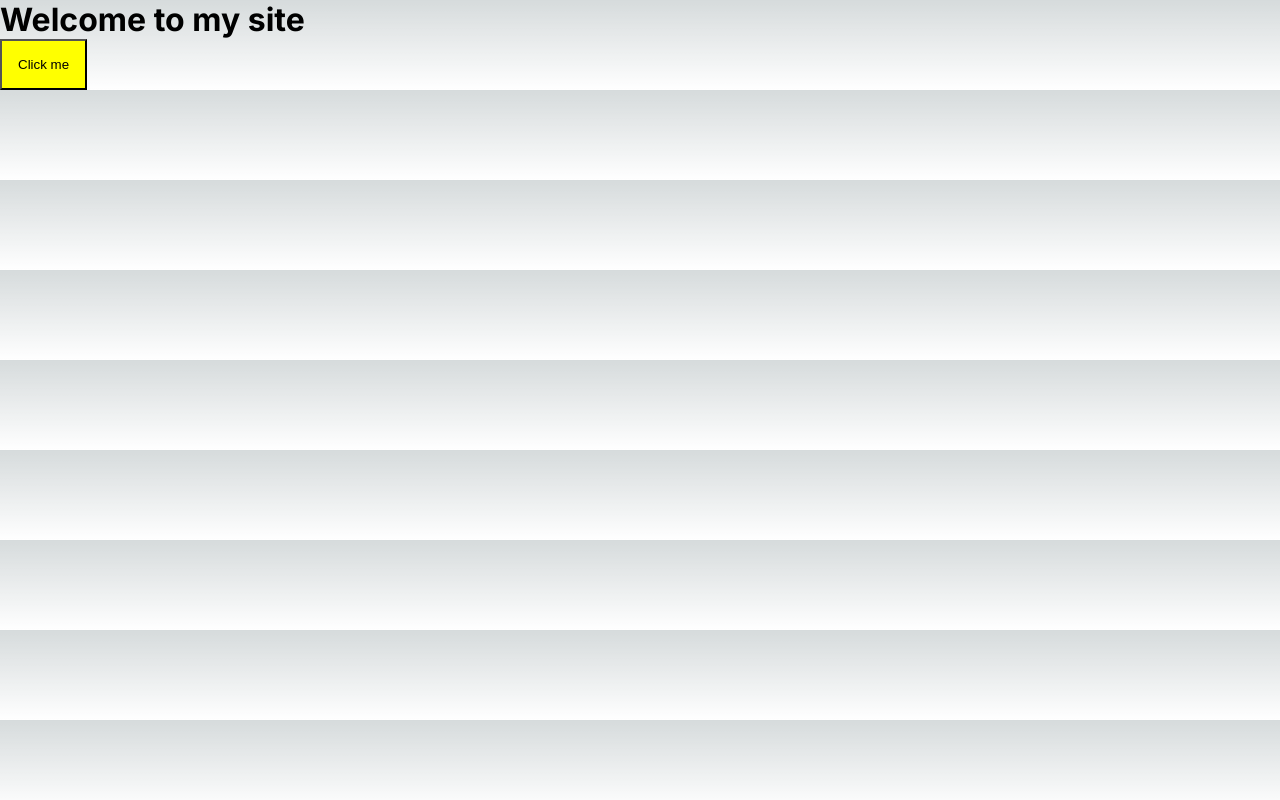
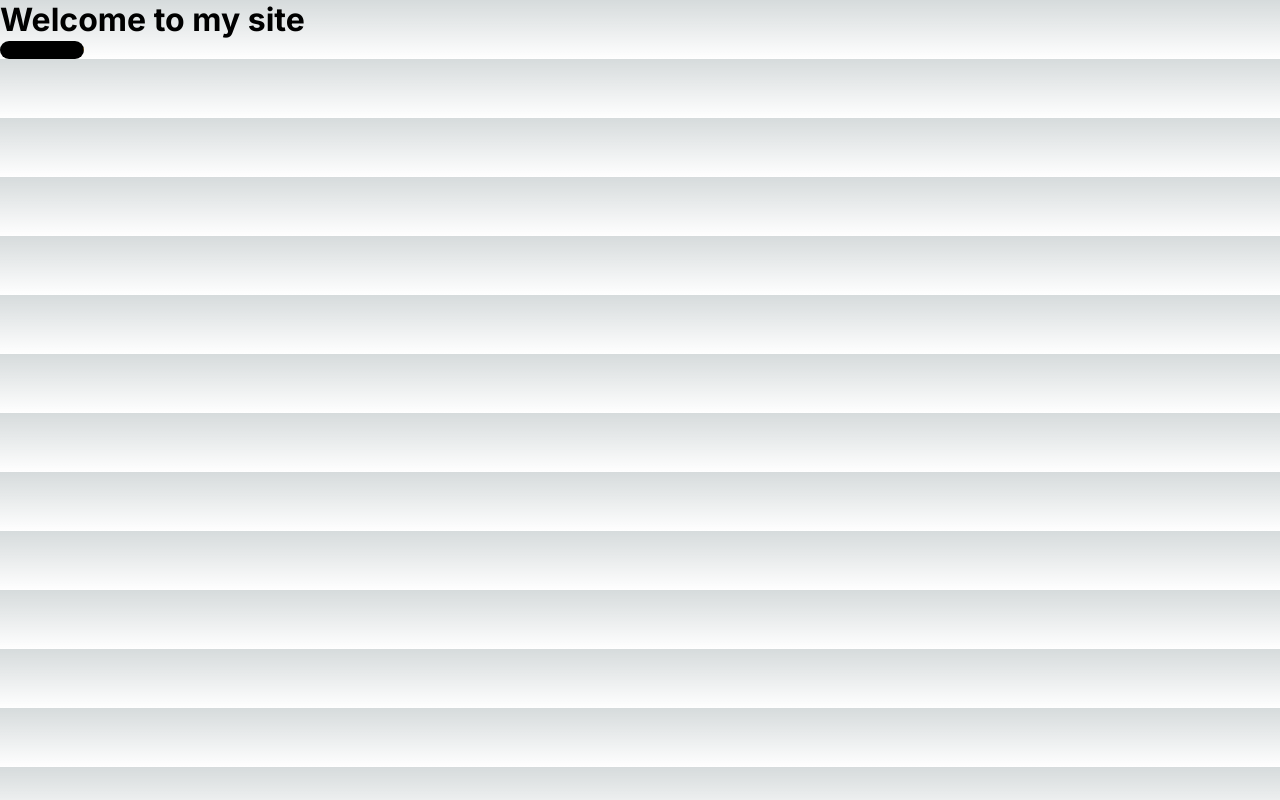
Before and after one commit to VictorMamaliga/Victor_resume, a Next.js app in the folder resume/: page / in a window 1280 px wide. Built offline with nearby package versions, Linux system fonts and the light colour scheme.

Commit message:
button semi final

```diff
--- a/resume/src/app/components/atoms/Button.js
+++ b/resume/src/app/components/atoms/Button.js
@@ -1,7 +1,18 @@
 import styles from './button.module.scss'
 
-export default function Button() {
+const Button = ({ onClick, text }) => {
     return (
-        <button className={styles.btn}>Click me</button>
-    )
-}
+      <button className={styles.customButton} onClick={onClick}>
+        <div className={styles.slideText}>
+          <span>{text} </span>
+
+
+
+
+
+        </div>
+      </button>
+    );
+  };
+
+  export default Button;
--- a/resume/src/app/components/atoms/button.module.scss
+++ b/resume/src/app/components/atoms/button.module.scss
@@ -1,5 +1,43 @@
-.btn {
-    background-color: yellow;
-    padding: 1rem;
-    color: black;
-}
+.customButton {
+    display: inline-block;
+    overflow: hidden;
+    background-color: black;
+    color: rgb(201, 142, 46);
+    padding: 0px 1px;
+    border-radius: 50px;
+    border: none;
+    font-size: 1rem;
+    cursor: pointer;
+
+
+    &:focus {
+      outline: none;
+    }
+
+    .slideText {
+      display: inline-block;
+      white-space: nowrap;
+      animation:slide 2s linear infinite;
+      //transition: cubic-bezier(0.215, 0.61, 0.355, 1) .4s all;
+
+      animation-play-state: paused;
+
+      span {
+        padding-right: 50%;
+      }
+    }
+
+    &:hover .slideText {
+      animation-play-state: running;
+    //   animation: linear infinite;
+    }
+  }
+
+  @keyframes slide {
+    0% {
+      transform: translateX(100%);
+    }
+    100% {
+      transform: translateX(-100%);
+    }
+  }
--- a/resume/src/app/page.js
+++ b/resume/src/app/page.js
@@ -1,10 +1,10 @@
-import Button from "./components/atoms/Button";
+import Button from "./components/atoms/Button.js";
 
 export default function Home() {
   return (
     <>
       <h1>Welcome to my site</h1>
-      <Button />
+      <Button text="Contact Me"/>
     </>
   )
 }
```
